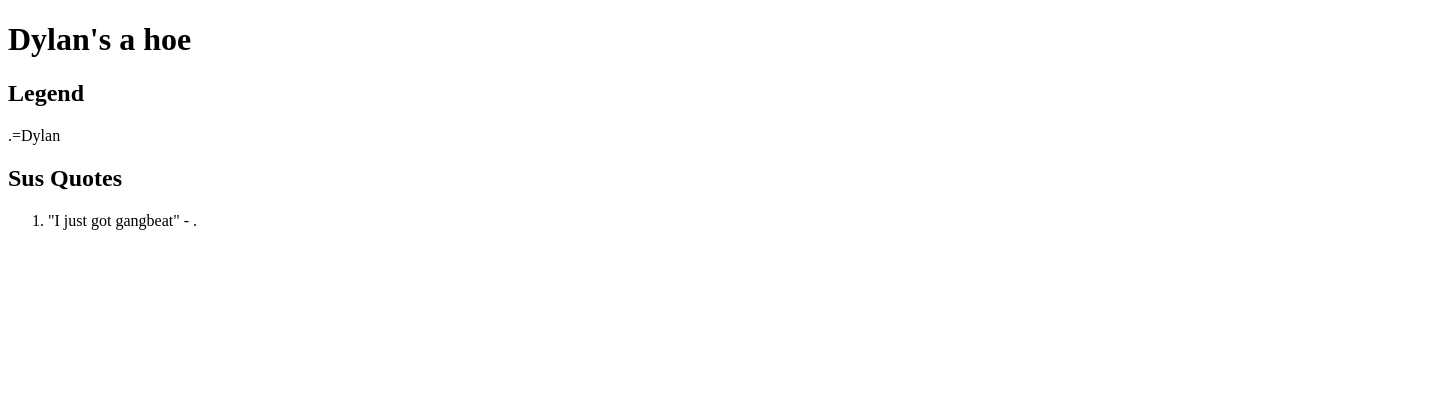
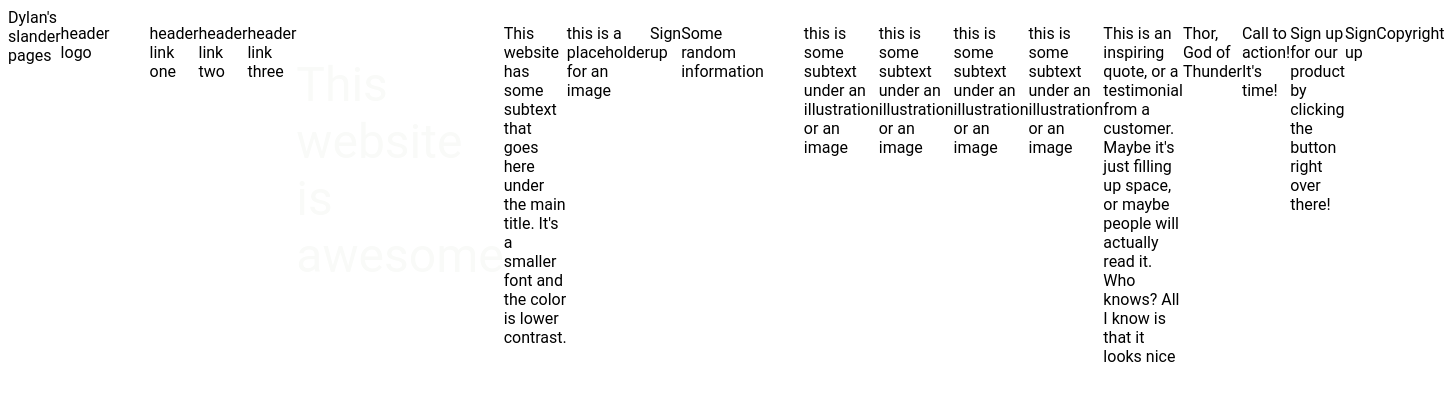
Before and after one commit to gladecies/TOP-landing-page, a plain HTML site: page index.html in a window 1280 px wide. Shown: the whole page, 1445 px wide, since content can reach past the window. Drawn offline with Linux system fonts and the light colour scheme.

Commit message:
Create template font and divs

```diff
--- a/index.html
+++ b/index.html
@@ -6,12 +6,79 @@
         <title>Dylan's slander pages</title>
     </main>
     <body>
-        <h1>Dylan's a hoe</h1>
+        <!--<h1>Dylan's a hoe</h1>
         <h2>Legend</h2>
         <p>.=Dylan</p>
         <h2>Sus Quotes</h2>
-        <oL>
+        <ol>
             <li>"I just got gangbeat" - .</li>
-        </oL>
+            <li>"You're going to smash my ass but whatever" - .</li>
+        </ol> -->
+        <div class="header-container">
+            <div class="header-logo">
+                <p>header logo</p>
+            </div>
+            <div class="header-links">
+                <ul>
+                    <li>header link one</li>
+                    <li>header link two</li>
+                    <li>header link three</li>
+                </ul>
+            </div>
+        </div>
+        <div class="hero-container">
+            <div class="hero-main-text">
+                <p>This website is awesome</p>
+            </div>
+            <div class="hero-secondary-text">
+                <p>This website has some subtext that goes here under the main title. It's a smaller font and the color is lower contrast.</p>
+            </div>
+            <div class="hero-image">
+                <p>this is a placeholder for an image</p>
+            </div>
+            <div class="hero-button">
+                <p>Sign up</p>
+            </div>
+        </div>
+        <div class="info-container">
+            <div class="info-header">
+                <p>Some random information</p>
+            </div>
+            <!--Possibly add section for images and have below section for image descriptions.
+                Remember that images have to be contained within a blue border with rounded edges.-->
+            <div class="info-images">
+                <ul>
+                    <li>this is some subtext under an illustration or an image</li>
+                    <li>this is some subtext under an illustration or an image</li>
+                    <li>this is some subtext under an illustration or an image</li>
+                    <li>this is some subtext under an illustration or an image</li>
+                </ul>
+            </div>
+        </div>
+        <div class="quote-container">
+            <div class="quote-text">
+                <p>This is an inspiring quote, or a testimonial from a customer. Maybe it's just filling up space, or maybe people will actually read it. Who knows? All I know is that it looks nice</p>
+            </div>
+            <div class="quote-origin">
+                <p>Thor, God of Thunder</p>
+            </div>
+        </div>
+        <div class="call-to-action-container">
+            <div class="cta-header">
+                <p>Call to action! It's time!</p>
+            </div>
+            <div class="cta-subtext">
+                <p>Sign up for our product by clicking the button right over there!</p>
+            </div>
+            <div class="cta-button">
+                <p>Sign up</p>
+                <!--Remember the white border and rounded edges of it.-->
+            </div>
+        </div>
+        <div class="footer-container">
+            <div class="footer-copyright">
+                <p>Copyright</p>
+            </div>
+        </div>
     </body>
 </html>
--- a/styles.css
+++ b/styles.css
@@ -0,0 +1,30 @@
+* {
+    font-family: roboto, verdana, sans-serif;
+    display: flex;
+}
+
+.header-container {
+
+}
+
+.header-logo {
+
+}
+
+.header-links {
+
+}
+
+.hero-container {
+
+}
+
+.hero-main-text {
+    font-size: 48px;
+    font-weight: extra-bold;
+    color: #F9FAF8
+}
+
+.hero-secondary-text {
+
+}
```
